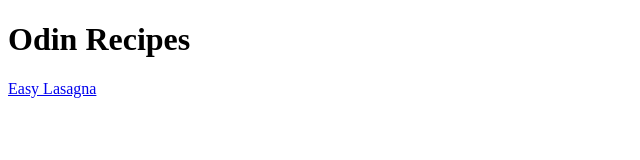
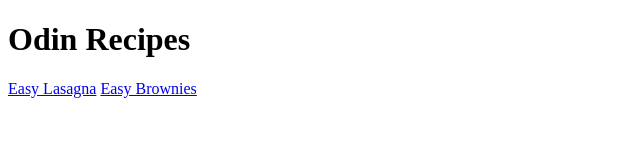
Before and after one commit to michaeljoel/odin-recipes, a plain HTML site: page index.html in a window 1280 px wide. Shown: the whole page, without its empty margins (0-640 px from the left). Drawn offline with Linux system fonts and the light colour scheme.

Commit message:
Link brownies to the index
Add a link from index to brownies to allow users to view the recipe

```diff
--- a/index.html
+++ b/index.html
@@ -7,5 +7,6 @@
   <body>
     <h1>Odin Recipes</h1>
     <a href="recipes/lasagna.html">Easy Lasagna</a>
+    <a href="recipes/brownies.html">Easy Brownies</a>
   </body>
 </html>
```
